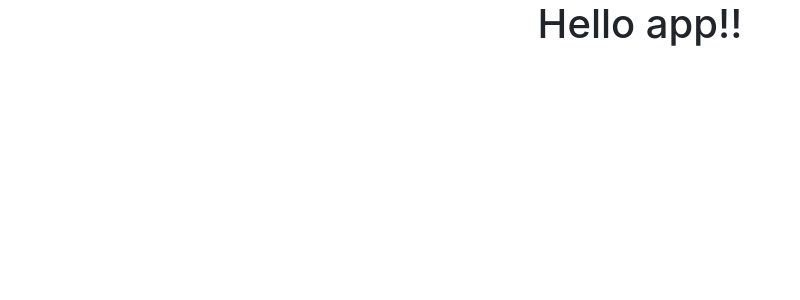
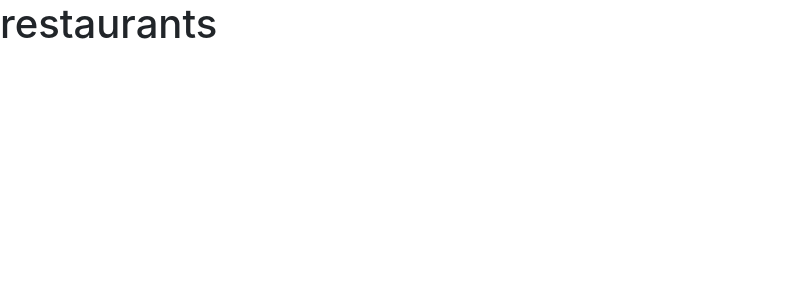
Before and after one commit to oliverclaxton/Yelp-app-project, a React (Create React App) app in the folder frontend/client/yelp/: page /restaurants/1 in a window 1280 px wide. Shown: the top 300 px of the page, without its empty margins (0-800 px from the left). Built offline with nearby package versions, Linux system fonts and the light colour scheme.

Commit message:
added basic routes in react

```diff
--- a/frontend/client/yelp/src/App.js
+++ b/frontend/client/yelp/src/App.js
@@ -1,13 +1,21 @@
 import React from 'react';
+import {BrowserRouter as Router, Switch, Route} from "react-router-dom"
+import Home from './routes/Home';
+import Restaurant from './routes/Restaurant';
+import UpdatePage from './routes/UpdatePage';
 
-import './App.css';
 
-function App() {
-  return (
-    <div className="App">
-    <h1>Hello app!!</h1>
-    </div>
-  );
-}
+
+const App = () => {
+  return <div>
+      <Router>
+        <Switch>
+          <Route exact path="/" component={Home}/>
+          <Route exact path="/restaurants/:id/update" component={UpdatePage}/>
+          <Route exact path="/restaurants/:id" component={Restaurant}/>
+        </Switch>
+      </Router>
+    </div>;
+};
 
 export default App;
--- a/frontend/client/yelp/src/routes/Home.jsx
+++ b/frontend/client/yelp/src/routes/Home.jsx
@@ -0,0 +1,11 @@
+import React from 'react'
+
+const home = () => {
+    return (
+        <div>
+            <h1>home</h1>
+        </div>
+    )
+}
+
+export default home
--- a/frontend/client/yelp/src/routes/Restaurant.jsx
+++ b/frontend/client/yelp/src/routes/Restaurant.jsx
@@ -0,0 +1,11 @@
+import React from 'react'
+
+const estaurant = () => {
+    return (
+        <div>
+            <h1>restaurants</h1>
+        </div>
+    )
+}
+
+export default estaurant
--- a/frontend/client/yelp/src/routes/UpdatePage.jsx
+++ b/frontend/client/yelp/src/routes/UpdatePage.jsx
@@ -0,0 +1,11 @@
+import React from 'react'
+
+const UpdatePage = () => {
+    return (
+        <div>
+            <h1>updates</h1>
+        </div>
+    )
+}
+
+export default UpdatePage
```
